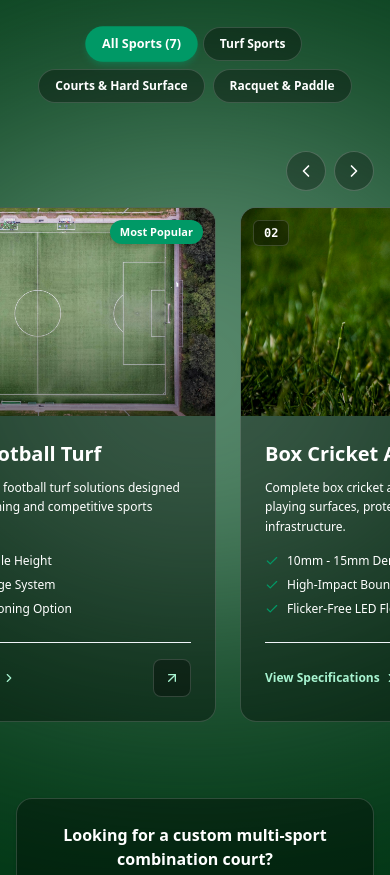
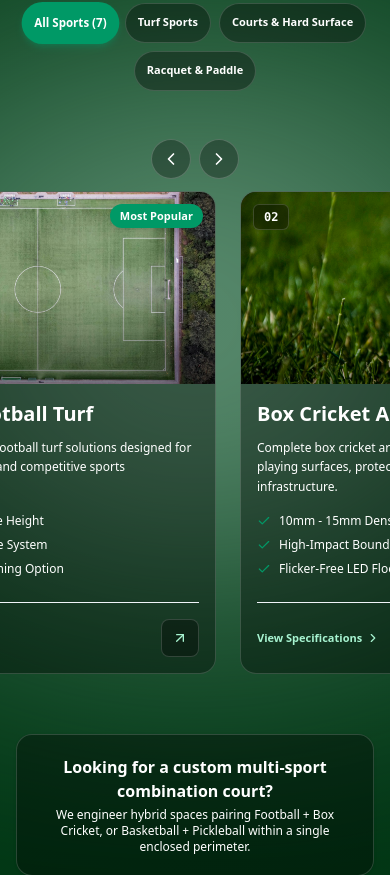
Before and after one commit to Ajith11223/turf_latest, a Next.js app: page / in a window 390 px wide. Shown: the part 3329-4204 px from the top of the page. Built offline with nearby package versions, Linux system fonts and the light colour scheme.

Commit message:
serviice card

```diff
--- a/src/components/Services.tsx
+++ b/src/components/Services.tsx
@@ -89,7 +89,7 @@ export default function Services() {
   }, [activeModalService, isCarouselPaused, moveCarousel]);
 
   return (
-    <section id="services" className="relative py-20 lg:py-28 bg-[#f8fafc] overflow-hidden">
+    <section id="services" className="relative py-14 sm:py-20 lg:py-28 bg-[#f8fafc] overflow-hidden">
       {/* Light background subtle aura */}
       <div className="absolute top-1/2 left-1/2 -translate-x-1/2 -translate-y-1/2 w-[700px] h-[500px] bg-emerald-100/50 blur-[140px] rounded-full pointer-events-none" />
 
@@ -110,7 +110,7 @@ export default function Services() {
               highlightClassName="text-transparent bg-clip-text bg-gradient-to-r from-emerald-600 to-teal-600"
             />
           </h2>
-          <p className="text-sm sm:text-base text-slate-600">
+          <p className="mx-auto max-w-2xl text-sm sm:text-base text-slate-600">
             From a single court to a complete multi-sport facility, SPORTICON delivers integrated sports infrastructure solutions tailored to your requirements.
           </p>
 
@@ -120,7 +120,7 @@ export default function Services() {
               <button
                 key={cat.id}
                 onClick={() => setSelectedCategory(cat.id)}
-                className={`px-4 py-2 rounded-full text-xs font-bold transition-all duration-200 cursor-pointer ${
+                className={`min-h-10 px-3 sm:px-4 py-2 rounded-full text-[11px] sm:text-xs font-bold transition-all duration-200 cursor-pointer ${
                   selectedCategory === cat.id
                     ? "bg-emerald-600 text-white shadow-md shadow-emerald-600/30 scale-105"
                     : "bg-white text-slate-700 border border-slate-200 hover:bg-slate-100"
@@ -133,7 +133,7 @@ export default function Services() {
         </div>
 
         {/* Animated horizontal service cards */}
-        <div className="mb-4 flex justify-end gap-2">
+        <div className="mb-3 flex justify-center gap-2 sm:mb-4 sm:justify-end">
           <button
             type="button"
             onClick={() => moveCarousel(-1)}
@@ -178,12 +178,12 @@ export default function Services() {
               transition={{ type: "spring", stiffness: 120, damping: 18, delay: index * 0.06 }}
               whileHover={{ y: -8, scale: 1.015 }}
               whileTap={{ scale: 0.98 }}
-              className="group relative flex w-full shrink-0 snap-start flex-col overflow-hidden rounded-2xl border border-slate-200/90 bg-white transition-colors duration-300 hover:border-emerald-500 hover:shadow-2xl sm:w-[calc(50%_-_0.75rem)] lg:w-[calc(33.333%_-_1rem)]"
+              className="group relative flex w-full basis-full shrink-0 snap-start flex-col overflow-hidden rounded-2xl border border-slate-200/90 bg-white transition-colors duration-300 hover:border-emerald-500 hover:shadow-2xl sm:w-[calc(50%_-_0.75rem)] sm:basis-[calc(50%_-_0.75rem)] lg:w-[calc(33.333%_-_1rem)] lg:basis-[calc(33.333%_-_1rem)]"
               aria-roledescription="slide"
               aria-label={`${service.number} of ${filteredServices.length}: ${service.title}`}
             >
               {/* Card Image Container with Hover Zoom */}
-              <div className="relative h-52 w-full overflow-hidden bg-slate-100">
+              <div className="relative h-48 w-full overflow-hidden bg-slate-100 sm:h-52">
                 <motion.div
                   className="absolute inset-0"
                   initial={{ scale: 1.12, opacity: 0.65, filter: "blur(8px)" }}
@@ -195,6 +195,7 @@ export default function Services() {
                     src={service.image}
                     alt={service.title}
                     fill
+                    sizes="(max-width: 639px) calc(100vw - 32px), (max-width: 1023px) 50vw, 33vw"
                     className="object-cover transition-transform duration-700 group-hover:scale-110"
                   />
                 </motion.div>
@@ -220,7 +221,7 @@ export default function Services() {
               </div>
 
               {/* Card Body */}
-              <div className="p-6 flex-1 flex flex-col justify-between">
+              <div className="p-4 flex-1 flex flex-col justify-between sm:p-6">
                 <div>
                   <h3 className="text-xl font-bold text-slate-900 group-hover:text-emerald-700 transition-colors mb-2.5">
                     {service.title}
@@ -232,8 +233,8 @@ export default function Services() {
                   {/* Bullet Specs */}
                   <div className="space-y-1.5 mb-6">
                     {service.specs.slice(0, 3).map((spec, sIdx) => (
-                      <div key={sIdx} className="flex items-center gap-2 text-[12px] text-slate-600">
-                        <Check className="w-3.5 h-3.5 text-emerald-600 shrink-0" />
+                      <div key={sIdx} className="flex items-start gap-2 text-[12px] text-slate-600">
+                        <Check className="mt-0.5 w-3.5 h-3.5 text-emerald-600 shrink-0" />
                         <span>{spec}</span>
                       </div>
                     ))}
@@ -244,7 +245,7 @@ export default function Services() {
                 <div className="pt-4 border-t border-slate-100 flex items-center justify-between gap-3">
                   <button
                     onClick={() => setActiveModalService(service)}
-                    className="text-xs font-bold text-emerald-700 hover:text-emerald-900 flex items-center gap-1 transition-colors cursor-pointer"
+                    className="text-[11px] sm:text-xs font-bold text-emerald-700 hover:text-emerald-900 flex items-center gap-1 transition-colors cursor-pointer"
                   >
                     <span>View Specifications</span>
                     <ChevronRight className="w-3.5 h-3.5" />
@@ -267,7 +268,7 @@ export default function Services() {
         </div>
 
         {/* Brochure Reference Banner (Light Theme) */}
-        <div className="mt-14 p-6 sm:p-8 rounded-2xl bg-gradient-to-r from-emerald-50 via-teal-50 to-emerald-50 border border-emerald-200 flex flex-col md:flex-row items-center justify-between gap-6 shadow-sm">
+        <div className="mt-10 p-5 sm:mt-14 sm:p-8 rounded-2xl bg-gradient-to-r from-emerald-50 via-teal-50 to-emerald-50 border border-emerald-200 flex flex-col md:flex-row items-center justify-between gap-4 sm:gap-6 shadow-sm">
           <div className="space-y-1 text-center md:text-left">
             <h4 className="text-base sm:text-lg font-bold text-slate-900">
               Looking for a custom multi-sport combination court?
```
